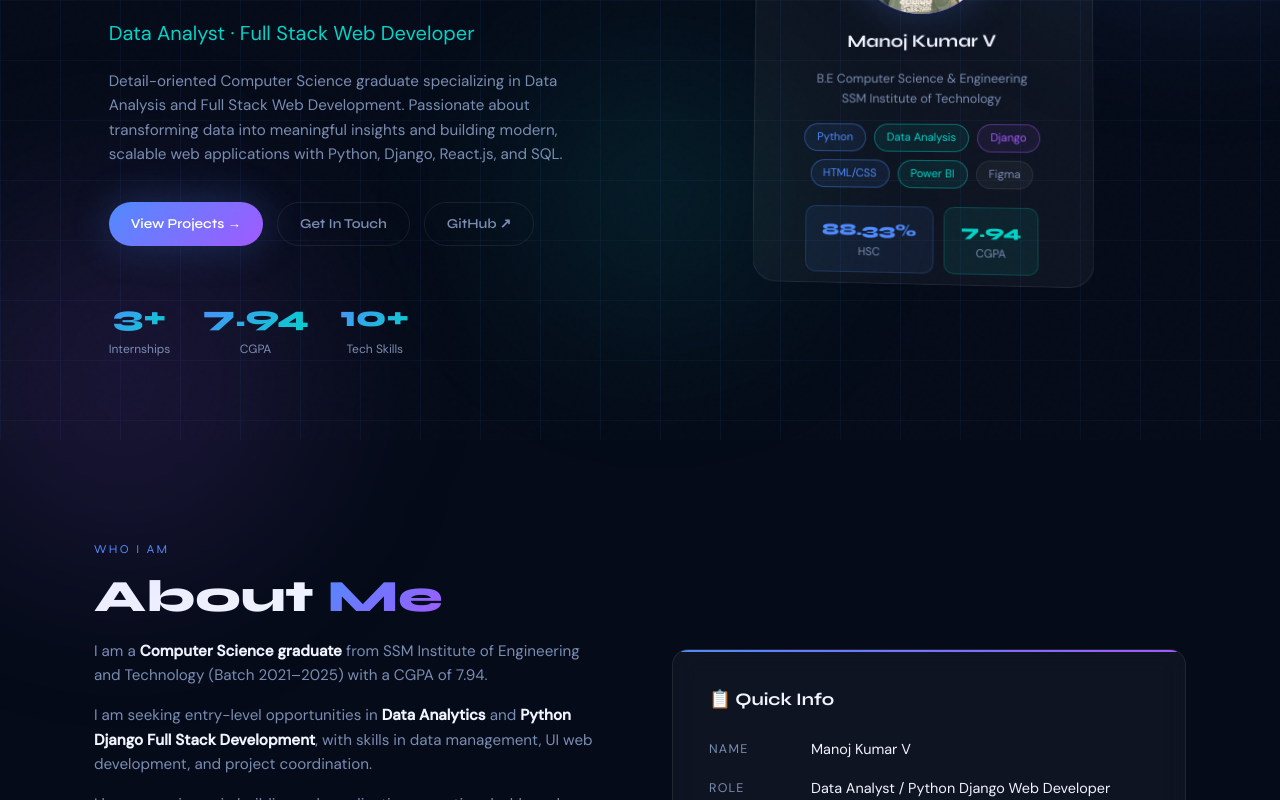
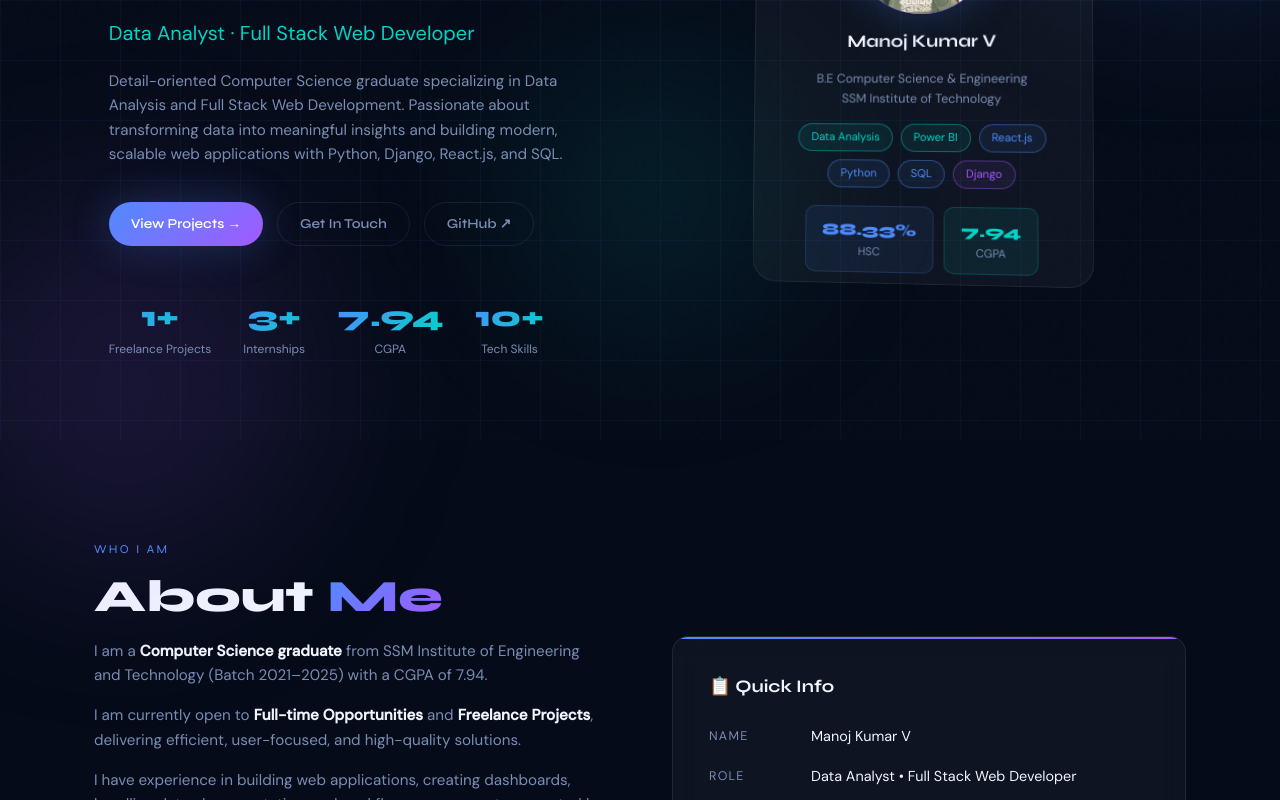
Before and after one commit to Manoj-Developer360/portfolio, a React (Vite) app: page / in a window 1280 px wide. Shown: the part 360-1160 px from the top of the page. Built offline with nearby package versions, Linux system fonts and the light colour scheme.

Commit message:
Hero section Updated.

```diff
--- a/src/components/About.jsx
+++ b/src/components/About.jsx
@@ -1,4 +1,4 @@
-import Reveal from './Reveal.jsx';
+import Reveal from "./Reveal.jsx";
 
 export default function About() {
   return (
@@ -8,31 +8,36 @@ export default function About() {
           {/* Left */}
           <Reveal className="reveal-left">
             <p className="section-label">Who I am</p>
-            <h2 className="section-title">About <span className="grad">Me</span></h2>
+            <h2 className="section-title">
+              About <span className="grad">Me</span>
+            </h2>
             <div className="about-text">
               <p>
-                I am a <strong>Computer Science graduate</strong> from SSM Institute of Engineering and Technology (Batch
-                2021–2025)
-                with a CGPA of 7.94.
+                I am a <strong>Computer Science graduate</strong> from SSM
+                Institute of Engineering and Technology (Batch 2021–2025) with a
+                CGPA of 7.94.
               </p>
 
               <p>
-                I am seeking entry-level opportunities in <strong>Data Analytics</strong> and <strong>Python Django Full
-                  Stack
-                  Development</strong>, with skills in data management, UI web development, and project coordination.
+                {" "}
+                I am currently open to <strong>
+                  Full-time Opportunities
+                </strong>{" "}
+                and <strong>Freelance Projects</strong>, delivering efficient,
+                user-focused, and high-quality solutions.{" "}
               </p>
 
               <p>
-                I have experience in building web applications, creating dashboards, handling data, documentation, and
-                workflow
-                management,
-                supported by <strong>strong leadership</strong> as President of the CSE Department.
+                I have experience in building web applications, creating
+                dashboards, handling data, documentation, and workflow
+                management, supported by <strong>strong leadership</strong> as
+                President of the CSE Department.
               </p>
 
               <p>
-                Outside of tech, I am a <strong>National-Level Silambam player</strong>, having represented at State &
-                National
-                Championships.
+                Outside of tech, I am a{" "}
+                <strong>National-Level Silambam player</strong>, having
+                represented at State & National Championships.
               </p>
             </div>
             <div className="about-highlights">
@@ -70,7 +75,9 @@ export default function About() {
               </div>
               <div className="about-info-row">
                 <span className="label">Role</span>
-                <span className="value">Data Analyst / Python Django Web Developer</span>
+                <span className="value">
+                  Data Analyst • Full Stack Web Developer
+                </span>
               </div>
               <div className="about-info-row">
                 <span className="label">Education</span>
@@ -86,17 +93,21 @@ export default function About() {
               </div>
               <div className="about-info-row">
                 <span className="label">Email</span>
-                <span className="value" style={{ wordBreak: 'break-all' }}>kumarvmanoj329@gmail.com</span>
+                <span className="value" style={{ wordBreak: "break-all" }}>
+                  kumarvmanoj329@gmail.com
+                </span>
               </div>
               <div className="about-info-row">
                 <span className="label">Status</span>
-                <span className="value" style={{ color: 'var(--teal)' }}>✅ Open to Work</span>
+                <span className="value" style={{ color: "var(--teal)" }}>
+                  ✅ Open to Work
+                </span>
               </div>
-              <div style={{ marginTop: '24px' }}>
+              <div style={{ marginTop: "24px" }}>
                 <a
                   href="https://drive.google.com/file/d/1mIGDtYbhPn0zhT2UwwmOZ4gSu9s79hMR/view?usp=sharing"
                   className="btn btn-primary"
-                  style={{ width: '100%', justifyContent: 'center' }}
+                  style={{ width: "100%", justifyContent: "center" }}
                 >
                   ⬇ Download Resume
                 </a>
--- a/src/components/Hero.jsx
+++ b/src/components/Hero.jsx
@@ -27,6 +27,10 @@ export default function Hero() {
             </div>
             <div className="hero-stats">
               <div className="stat-item">
+                <div className="stat-num">1+</div>
+                <div className="stat-label">Freelance Projects</div>
+              </div>
+              <div className="stat-item">
                 <div className="stat-num">3+</div>
                 <div className="stat-label">Internships</div>
               </div>
@@ -53,12 +57,12 @@ export default function Hero() {
                   B.E Computer Science &amp; Engineering<br />SSM Institute of Technology
                 </p>
                 <div className="card-tags">
+                  <span className="tag teal">Data Analysis</span>
+                  <span className="tag teal">Power BI</span>
+                  <span className="tag accent">React.js</span>
                   <span className="tag accent">Python</span>
-                  <span className="tag teal">Data Analysis</span>
+                  <span className="tag accent">SQL</span>
                   <span className="tag purple">Django</span>
-                  <span className="tag accent">HTML/CSS</span>
-                  <span className="tag teal">Power BI</span>
-                  <span className="tag">Figma</span>
                 </div>
                 <div style={{ display: 'flex', gap: '10px', marginTop: '4px' }}>
                   <div
```
